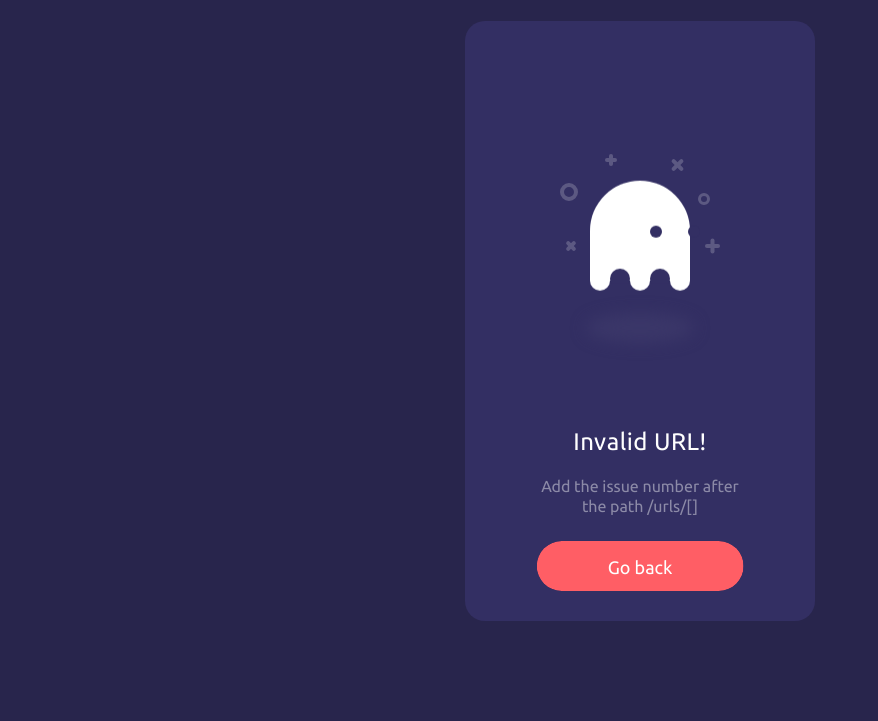
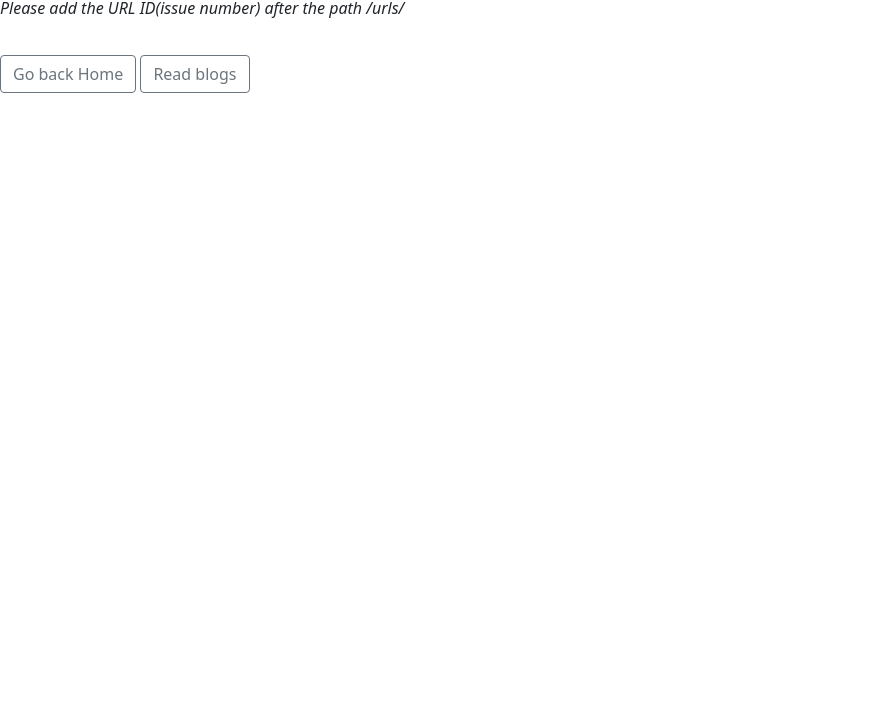
Before and after one commit to nxtexploit/urls, a plain HTML site: page index.html in a window 1280 px wide. Shown: the part 79-800 px from the top of the page, without its empty margins (0-878 px from the left). Drawn offline with nearby package versions, Linux system fonts and the light colour scheme.

Commit message:
update code

```diff
--- a/index.html
+++ b/index.html
@@ -1,51 +1,48 @@
-<!DOCTYPE html>
-<html lang="en" >
-<head>
-  <meta charset="UTF-8">
-  <title>URL shortener</title>
-  <link rel="stylesheet" href="style.css">
+<html>
+    <head>
+        <meta charset="UTF-8">
+        <title>nxtexploit</title>
+        <meta name="theme-color" content="#222"/>
+        <meta name="viewport" content="initial-scale=0.9">
 
-</head>
-<body>
-<!-- partial:index.partial.html -->
-<div class="box">
-  <div class="box__ghost">
-    <div class="symbol"></div>
-    <div class="symbol"></div>
-    <div class="symbol"></div>
-    <div class="symbol"></div>
-    <div class="symbol"></div>
-    <div class="symbol"></div>
+        <!-- external resources -->
+        <script src="https://cdn.jsdelivr.net/particles.js/2.0.0/particles.min.js"></script>
+        <script src="https://ajax.googleapis.com/ajax/libs/jquery/3.5.1/jquery.min.js"></script>
+        <link href="https://cdn.jsdelivr.net/npm/bootstrap@5.0.0-beta2/dist/css/bootstrap.min.css" rel="stylesheet" integrity="sha384-BmbxuPwQa2lc/FVzBcNJ7UAyJxM6wuqIj61tLrc4wSX0szH/Ev+nYRRuWlolflfl" crossorigin="anonymous">
 
-    <div class="box__ghost-container">
-      <div class="box__ghost-eyes">
-        <div class="box__eye-left"></div>
-        <div class="box__eye-right"></div>
-      </div>
-      <div class="box__ghost-bottom">
-        <div></div>
-        <div></div>
-        <div></div>
-        <div></div>
-        <div></div>
-      </div>
-    </div>
-    <div class="box__ghost-shadow"></div>
-  </div>
+        <!-- local resources -->
+        <link rel='shortcut icon' type='image/x-icon' href='images/nxtexploit.png'/>
+        <link href='/css/style.css' rel='stylesheet' type='text/css'>
+        <link href='/css/style2.css' rel='stylesheet' type='text/css'>
+    </head>
 
-  <div class="box__description">
-    <div class="box__description-container">
-      <div class="box__description-title">Invalid URL!</div>
-      <div class="box__description-text">Add the issue number after the path /urls/[] </div>
-    </div>
+    <body>
 
-    <a href="https://nxtexploit.com" target="_blank" class="box__button">Go back</a>
+        <!-- the layer above the full screen particle.js  -->
+        <div class="panel" id="main">
 
-  </div>
 
-</div>
-<!-- partial -->
-  <script src='https://cdnjs.cloudflare.com/ajax/libs/jquery/2.1.3/jquery.min.js'></script><script  src="script.js"></script>
+            <p style="font-size: 40px; padding-top: 10px; margin-bottom: 5px">Invalid URL!</p>
+            <p style="padding-bottom: 5px"><i>Please add the URL ID(issue number) after the path /urls/</i></p>
 
-</body>
+
+
+            <div style="margin-top: 30px" class="interactive">
+                <a href="/"><button type="button" class="btn btn-outline-secondary" style="margin-bottom: 10px">Go back Home</button></a>
+                <a href="https://nxtexploit.com/blog/"><button type="button" class="btn btn-outline-secondary" style="margin-bottom: 10px">Read blogs</button></a>
+            </div>
+
+        </div>
+
+        <!-- the full screen particle.js in the background -->
+        <div id="particles-js"></div>
+
+        <script src="/js/script.js"></script>
+        <script src="/js/script2.js"></script>
+
+        <noscript>
+            <div class="panel"><h1>Please enable JavaScript.</h1></div>
+        </noscript>
+
+    </body>
 </html>
--- a/script.js
+++ /dev/null
@@ -1,20 +0,0 @@
-//based on https://dribbble.com/shots/3913847-404-page
-
-var pageX = $(document).width();
-var pageY = $(document).height();
-var mouseY=0;
-var mouseX=0;
-
-$(document).mousemove(function( event ) {
-  //verticalAxis
-  mouseY = event.pageY;
-  yAxis = (pageY/2-mouseY)/pageY*300;
-  //horizontalAxis
-  mouseX = event.pageX / -pageX;
-  xAxis = -mouseX * 100 - 100;
-
-  $('.box__ghost-eyes').css({ 'transform': 'translate('+ xAxis +'%,-'+ yAxis +'%)' });
-
-  //console.log('X: ' + xAxis);
-
-});
--- a/style.css
+++ /dev/null
@@ -1,293 +0,0 @@
-@import url(https://fonts.googleapis.com/css?family=Ubuntu);
-html, body {
-  background: #28254C;
-  font-family: "Ubuntu";
-}
-
-* {
-  box-sizing: border-box;
-}
-
-.box {
-  width: 350px;
-  height: 100%;
-  max-height: 600px;
-  min-height: 450px;
-  background: #332F63;
-  border-radius: 20px;
-  position: absolute;
-  left: 50%;
-  top: 50%;
-  transform: translate(-50%, -50%);
-  padding: 30px 50px;
-}
-.box .box__ghost {
-  padding: 15px 25px 25px;
-  position: absolute;
-  left: 50%;
-  top: 30%;
-  transform: translate(-50%, -30%);
-}
-.box .box__ghost .symbol:nth-child(1) {
-  opacity: 0.2;
-  animation: shine 4s ease-in-out 3s infinite;
-}
-.box .box__ghost .symbol:nth-child(1):before, .box .box__ghost .symbol:nth-child(1):after {
-  content: "";
-  width: 12px;
-  height: 4px;
-  background: #fff;
-  position: absolute;
-  border-radius: 5px;
-  bottom: 65px;
-  left: 0;
-}
-.box .box__ghost .symbol:nth-child(1):before {
-  transform: rotate(45deg);
-}
-.box .box__ghost .symbol:nth-child(1):after {
-  transform: rotate(-45deg);
-}
-.box .box__ghost .symbol:nth-child(2) {
-  position: absolute;
-  left: -5px;
-  top: 30px;
-  height: 18px;
-  width: 18px;
-  border: 4px solid;
-  border-radius: 50%;
-  border-color: #fff;
-  opacity: 0.2;
-  animation: shine 4s ease-in-out 1.3s infinite;
-}
-.box .box__ghost .symbol:nth-child(3) {
-  opacity: 0.2;
-  animation: shine 3s ease-in-out 0.5s infinite;
-}
-.box .box__ghost .symbol:nth-child(3):before, .box .box__ghost .symbol:nth-child(3):after {
-  content: "";
-  width: 12px;
-  height: 4px;
-  background: #fff;
-  position: absolute;
-  border-radius: 5px;
-  top: 5px;
-  left: 40px;
-}
-.box .box__ghost .symbol:nth-child(3):before {
-  transform: rotate(90deg);
-}
-.box .box__ghost .symbol:nth-child(3):after {
-  transform: rotate(180deg);
-}
-.box .box__ghost .symbol:nth-child(4) {
-  opacity: 0.2;
-  animation: shine 6s ease-in-out 1.6s infinite;
-}
-.box .box__ghost .symbol:nth-child(4):before, .box .box__ghost .symbol:nth-child(4):after {
-  content: "";
-  width: 15px;
-  height: 4px;
-  background: #fff;
-  position: absolute;
-  border-radius: 5px;
-  top: 10px;
-  right: 30px;
-}
-.box .box__ghost .symbol:nth-child(4):before {
-  transform: rotate(45deg);
-}
-.box .box__ghost .symbol:nth-child(4):after {
-  transform: rotate(-45deg);
-}
-.box .box__ghost .symbol:nth-child(5) {
-  position: absolute;
-  right: 5px;
-  top: 40px;
-  height: 12px;
-  width: 12px;
-  border: 3px solid;
-  border-radius: 50%;
-  border-color: #fff;
-  opacity: 0.2;
-  animation: shine 1.7s ease-in-out 7s infinite;
-}
-.box .box__ghost .symbol:nth-child(6) {
-  opacity: 0.2;
-  animation: shine 2s ease-in-out 6s infinite;
-}
-.box .box__ghost .symbol:nth-child(6):before, .box .box__ghost .symbol:nth-child(6):after {
-  content: "";
-  width: 15px;
-  height: 4px;
-  background: #fff;
-  position: absolute;
-  border-radius: 5px;
-  bottom: 65px;
-  right: -5px;
-}
-.box .box__ghost .symbol:nth-child(6):before {
-  transform: rotate(90deg);
-}
-.box .box__ghost .symbol:nth-child(6):after {
-  transform: rotate(180deg);
-}
-.box .box__ghost .box__ghost-container {
-  background: #fff;
-  width: 100px;
-  height: 100px;
-  border-radius: 100px 100px 0 0;
-  position: relative;
-  margin: 0 auto;
-  animation: upndown 3s ease-in-out infinite;
-}
-.box .box__ghost .box__ghost-container .box__ghost-eyes {
-  position: absolute;
-  left: 50%;
-  top: 45%;
-  height: 12px;
-  width: 70px;
-}
-.box .box__ghost .box__ghost-container .box__ghost-eyes .box__eye-left {
-  width: 12px;
-  height: 12px;
-  background: #332F63;
-  border-radius: 50%;
-  margin: 0 10px;
-  position: absolute;
-  left: 0;
-}
-.box .box__ghost .box__ghost-container .box__ghost-eyes .box__eye-right {
-  width: 12px;
-  height: 12px;
-  background: #332F63;
-  border-radius: 50%;
-  margin: 0 10px;
-  position: absolute;
-  right: 0;
-}
-.box .box__ghost .box__ghost-container .box__ghost-bottom {
-  display: flex;
-  position: absolute;
-  top: 100%;
-  left: 0;
-  right: 0;
-}
-.box .box__ghost .box__ghost-container .box__ghost-bottom div {
-  flex-grow: 1;
-  position: relative;
-  top: -10px;
-  height: 20px;
-  border-radius: 100%;
-  background-color: #fff;
-}
-.box .box__ghost .box__ghost-container .box__ghost-bottom div:nth-child(2n) {
-  top: -12px;
-  margin: 0 0px;
-  border-top: 15px solid #332F63;
-  background: transparent;
-}
-.box .box__ghost .box__ghost-shadow {
-  height: 20px;
-  box-shadow: 0 50px 15px 5px #3B3769;
-  border-radius: 50%;
-  margin: 0 auto;
-  animation: smallnbig 3s ease-in-out infinite;
-}
-.box .box__description {
-  position: absolute;
-  bottom: 30px;
-  left: 50%;
-  transform: translateX(-50%);
-}
-.box .box__description .box__description-container {
-  color: #fff;
-  text-align: center;
-  width: 200px;
-  font-size: 16px;
-  margin: 0 auto;
-}
-.box .box__description .box__description-container .box__description-title {
-  font-size: 24px;
-  letter-spacing: 0.5px;
-}
-.box .box__description .box__description-container .box__description-text {
-  color: #8C8AA7;
-  line-height: 20px;
-  margin-top: 20px;
-}
-.box .box__description .box__button {
-  display: block;
-  position: relative;
-  background: #FF5E65;
-  border: 1px solid transparent;
-  border-radius: 50px;
-  height: 50px;
-  text-align: center;
-  text-decoration: none;
-  color: #fff;
-  line-height: 50px;
-  font-size: 18px;
-  padding: 0 70px;
-  white-space: nowrap;
-  margin-top: 25px;
-  transition: background 0.5s ease;
-  overflow: hidden;
-  -webkit-mask-image: -webkit-radial-gradient(white, black);
-}
-.box .box__description .box__button:before {
-  content: "";
-  position: absolute;
-  width: 20px;
-  height: 100px;
-  background: #fff;
-  bottom: -25px;
-  left: 0;
-  border: 2px solid #fff;
-  transform: translateX(-50px) rotate(45deg);
-  transition: transform 0.5s ease;
-}
-.box .box__description .box__button:hover {
-  background: transparent;
-  border-color: #fff;
-}
-.box .box__description .box__button:hover:before {
-  transform: translateX(250px) rotate(45deg);
-}
-
-@keyframes upndown {
-  0% {
-    transform: translateY(5px);
-  }
-  50% {
-    transform: translateY(15px);
-  }
-  100% {
-    transform: translateY(5px);
-  }
-}
-@keyframes smallnbig {
-  0% {
-    width: 90px;
-  }
-  50% {
-    width: 100px;
-  }
-  100% {
-    width: 90px;
-  }
-}
-@keyframes shine {
-  0% {
-    opacity: 0.2;
-  }
-  25% {
-    opacity: 0.1;
-  }
-  50% {
-    opacity: 0.2;
-  }
-  100% {
-    opacity: 0.2;
-  }
-}
```
